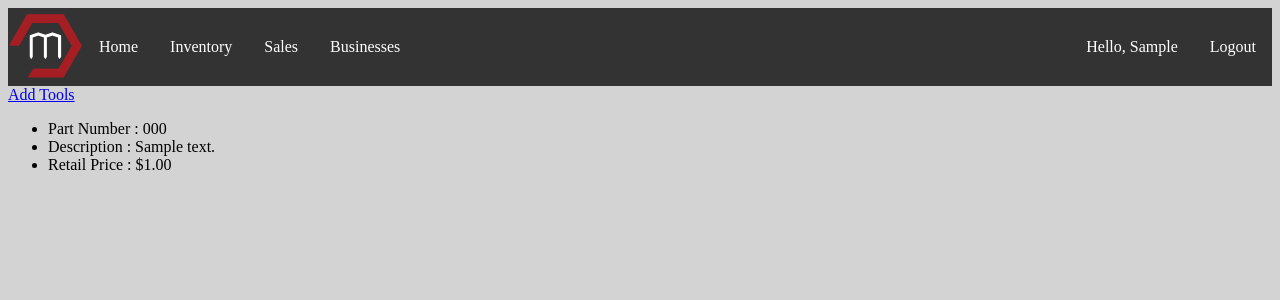
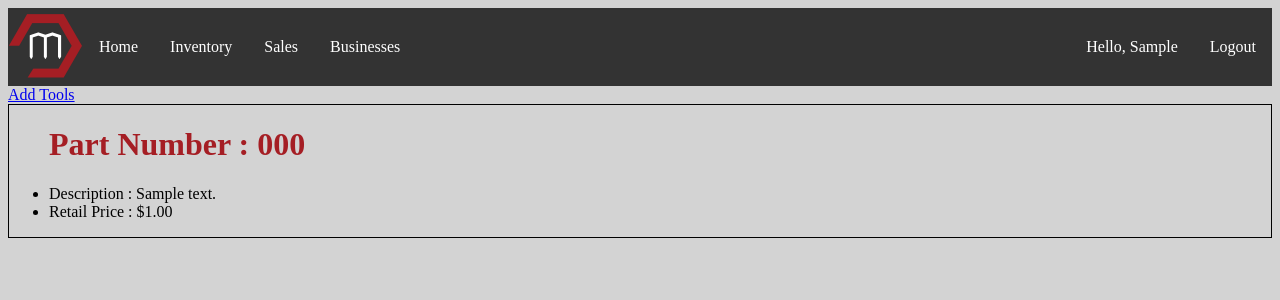
Before and after one commit to MyToolWorkbench/A_Buncha_Tools, a Django app: page /myToolWorkbench/inventory/ in a window 1280 px wide. Shown: the top 300 px of the page. Run offline with Django 3.2, Linux system fonts and the light colour scheme; a user stored in the database is signed in; tables that the repository leaves empty hold one stand-in row (values such as "Sample post").

Commit message:
[9] Style Changes

```diff
--- a/A_Buncha_Tools/static/css/inventory.css
+++ b/A_Buncha_Tools/static/css/inventory.css
@@ -0,0 +1,7 @@
+.tool_card {
+    border: 1px black solid;
+}
+
+.tool_card__number {
+    color: #a51e24;
+}
--- a/myToolWorkbench/templates/inventory.html
+++ b/myToolWorkbench/templates/inventory.html
@@ -17,9 +17,9 @@
         {% for tool in inventory %}
             <div class="tool_card">
                 <ul>
-                    <li>
-                       Part Number : {{ tool.tool.part_number }}
-                    </li>
+                    <div class="tool_card__number">
+                        <h1>Part Number : {{ tool.tool.part_number }}</h1>
+                    </div>
                     <li>
                         Description : {{ tool.tool.description }}
                     </li>
```
